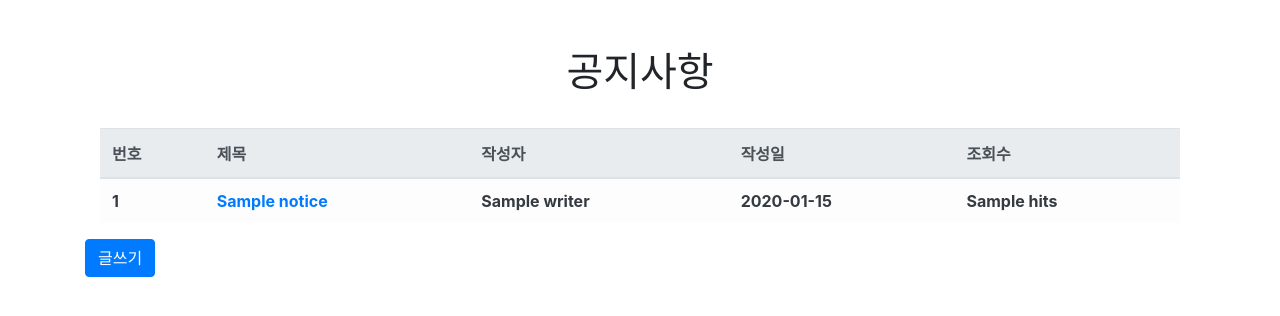
After one commit to ParkHyeonChae/django-reborn-web, a Django app: template reborn_web/templates/notice/notice_list.html in a window 1280 px wide. The commit adds this page. Shown: the top 316 px of the page. Run offline with Django 3.2, Linux system fonts and the light colour scheme; the template is opened without the code that fills it: most values are stand-ins (such as "Sample title", 1, 10 or a date in 2020); lists and menus that the app fills with data are empty; some libraries are stand-ins or nearby versions.

Commit message:
공지사항 ListView구현, pagination 구현

```diff
--- a/reborn_web/notice/urls.py
+++ b/reborn_web/notice/urls.py
@@ -4,5 +4,5 @@ from . import views
 app_name = 'notice'
 
 urlpatterns = [
-
+    path('', views.NoticeList.as_view(), name='notice'),
 ]
--- a/reborn_web/reborn_web/settings.py
+++ b/reborn_web/reborn_web/settings.py
@@ -52,6 +52,7 @@ DJANGO_APPS = [
     'django.contrib.sessions',
     'django.contrib.messages',
     'django.contrib.staticfiles',
+    'django.contrib.humanize',
 ]
 
 PROJECT_APPS = [
--- /dev/null
+++ b/reborn_web/templates/notice/notice_list.html
@@ -0,0 +1,82 @@
+{% extends "users/base.html" %}
+{% load humanize %}
+
+{% block contents %}
+<div class="row mt-5">
+    <div class="col-12 text-center">
+        <h1>공지사항</h1>
+    </div>
+</div>
+<br>
+<div class="row-mt-5">
+    <div class="col-12">
+        <table class="table table-light">
+            <thead class="thead-light">
+                <tr>
+                    <th scope="col">번호</th>
+                    <th scope="col">제목</th>
+                    <th scope="col">작성자</th>
+                    <th scope="col">작성일</th>
+                    <th scope="col">조회수</th>
+                </tr>
+            </thead>
+            <tbody class="text-dark">
+                {% for notice in notice_list %}
+                <tr>
+                    <th scope="row">{{ notice.id }}</th>
+                    <th><a id="notice-{{ notice.id }}" href="/notice/{{ notice.id }}">{{ notice.title }}</a>
+                    </th>
+                    <th>{{ notice.writer }}</th>
+                    <th>{{ notice.registered_date|date:'Y-m-d' }}</th>
+                    <!--django template builtin filters 검색-->
+                    <th>{{ notice.hits }}</th>
+                </tr>
+                {% endfor %}
+            </tbody>
+        </table>
+    </div>
+</div>
+
+<div class="row mt-2">
+    <div class="col-12">
+        <nav>
+            {% if is_paginated %}
+            <ul class="pagination justify-content-center pagination-sm">
+                {% if page_obj.has_previous %}
+                <li class="page-item">
+                    <a class="page-link" href="?page={{ page_obj.previous_page_number }}"
+                        tabindex="-1">&laquo;</a>
+                </li>
+                {% else %}
+                <li class="page-item disabled">
+                    <a class="page-link" href="#" tabindex="-1">&laquo;</a>
+                </li>
+                {% endif %}
+
+                {% for object in page_obj.paginator.page_range %}
+                <li class="page-item {% if page_obj.number == forloop.counter %} disabled {% endif %} ">
+                    <a class="page-link" href="{{ request.path }}?page={{ forloop.counter }}">{{ forloop.counter }}</a>
+                </li>
+                {% endfor %}
+
+                {% if page_obj.has_next %}
+                <li class="page-item">
+                    <a class="page-link" href="?page={{ page_obj.next_page_number }}">&raquo;</a>
+                </li>
+                {% else %}
+                <li class="page-item disabled">
+                    <a class="page-link" href="#">&raquo;</a>
+                </li>
+                {% endif %}
+            </ul>
+            {% endif %}
+        </nav>
+    </div>
+</div>
+
+<div class="row">
+    <div class="col-12">
+        <button class="btn btn-primary" onclick="location.href='/notice/new/'">글쓰기</button>
+    </div>
+</div>
+{% endblock %}
--- a/reborn_web/templates/users/register_success.html
+++ b/reborn_web/templates/users/register_success.html
@@ -4,8 +4,10 @@
 <div class="row mt-5">
     <div class="col-12 text-center">
         <h4>인증을 위한 메일이 발송되었습니다. 메일을 확인해주세요.</h4><br>
+        <h5>인증을 하지 않으시면 로그인이 되지 않습니다.</h5>
     </div>
 </div>
+<button onclick="location.href='/'">홈으로 이동</button>
 
 {% if messages %}
 {% for message in messages %}
```
Also changed, not shown: reborn_web/notice/models.py (+4 -3 lines), reborn_web/notice/views.py (+10 -1 lines).
